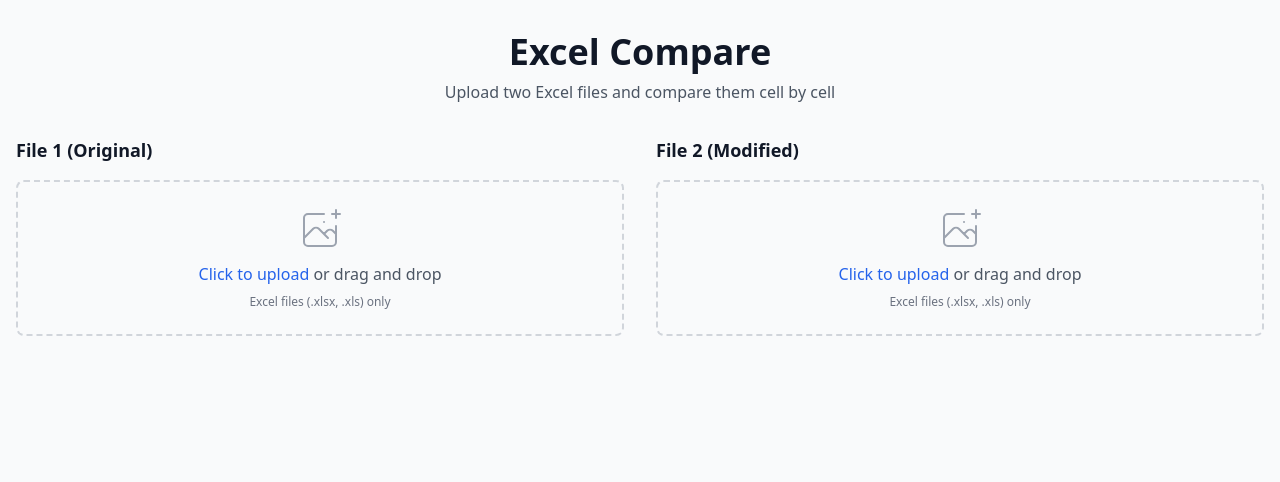
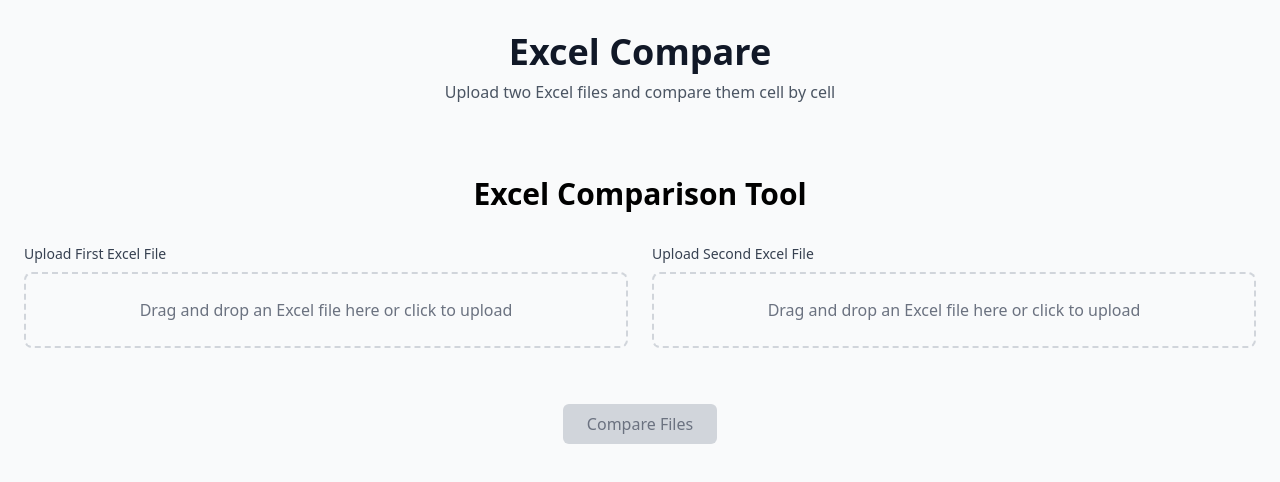
Before and after one commit to 19wburnett/GitHub-For-Excel, a Next.js app: page / in a window 1280 px wide. Shown: the top 482 px of the page. Built offline with nearby package versions, Linux system fonts and the light colour scheme.

Commit message:
Testing to see if supabase helps wiht processing.

```diff
--- a/app/components/FileUpload.tsx
+++ b/app/components/FileUpload.tsx
@@ -1,154 +1,117 @@
 'use client'
 
-import { useState, useRef, useCallback } from 'react'
+import React, { useState, useRef } from 'react'
 import { ExcelData } from '../types'
 
-interface FileUploadProps {
+type FileUploadProps = {
   label: string
-  onFileUpload: (data: ExcelData) => void
-  fileData: ExcelData | null
+  onFileUpload: (fileId: string, fileName: string, fileUrl: string) => void
+  uploadedFile?: { fileId: string; fileName: string; fileUrl: string } | null
 }
 
-export default function FileUpload({ label, onFileUpload, fileData }: FileUploadProps) {
+export default function FileUpload({ label, onFileUpload, uploadedFile }: FileUploadProps) {
   const [isDragging, setIsDragging] = useState(false)
-  const [isUploading, setIsUploading] = useState(false)
+  const [isLoading, setIsLoading] = useState(false)
   const [error, setError] = useState<string | null>(null)
   const fileInputRef = useRef<HTMLInputElement>(null)
 
-  const handleDragOver = useCallback((e: React.DragEvent) => {
+  const handleDragEnter = (e: React.DragEvent<HTMLDivElement>) => {
     e.preventDefault()
     setIsDragging(true)
-  }, [])
+  }
 
-  const handleDragLeave = useCallback((e: React.DragEvent) => {
+  const handleDragLeave = (e: React.DragEvent<HTMLDivElement>) => {
     e.preventDefault()
     setIsDragging(false)
-  }, [])
+  }
 
-  const handleDrop = useCallback(async (e: React.DragEvent) => {
+  const handleDragOver = (e: React.DragEvent<HTMLDivElement>) => {
+    e.preventDefault()
+  }
+
+  const handleDrop = (e: React.DragEvent<HTMLDivElement>) => {
     e.preventDefault()
     setIsDragging(false)
+    const file = e.dataTransfer.files[0]
+    if (file && (file.name.endsWith('.xlsx') || file.name.endsWith('.xls'))) {
+      uploadFile(file)
+    } else {
+      setError('Please upload an Excel file (.xlsx or .xls)')
+    }
+  }
 
-    const files = Array.from(e.dataTransfer.files)
-    if (files.length > 0) {
-      await handleFile(files[0])
+  const handleFileChange = (e: React.ChangeEvent<HTMLInputElement>) => {
+    const file = e.target.files?.[0]
+    if (file && (file.name.endsWith('.xlsx') || file.name.endsWith('.xls'))) {
+      uploadFile(file)
+    } else {
+      setError('Please upload an Excel file (.xlsx or .xls)')
     }
-  }, [])
+  }
 
-  const handleFileSelect = useCallback(async (e: React.ChangeEvent<HTMLInputElement>) => {
-    const files = Array.from(e.target.files || [])
-    if (files.length > 0) {
-      await handleFile(files[0])
-    }
-  }, [])
-
-  const handleFile = async (file: File) => {
-    if (!file.name.endsWith('.xlsx') && !file.name.endsWith('.xls')) {
-      setError('Please select a valid Excel file (.xlsx or .xls)')
-      return
-    }
-
-    setIsUploading(true)
+  const uploadFile = async (file: File) => {
+    setIsLoading(true)
     setError(null)
-
     try {
       const formData = new FormData()
       formData.append('file', file)
-
       const response = await fetch('/api/upload', {
         method: 'POST',
         body: formData,
       })
 
-      if (response.ok) {
-        const data = await response.json()
-        onFileUpload(data)
-      } else {
-        const errorData = await response.json()
-        setError(errorData.error || 'Upload failed')
+      if (!response.ok) {
+        const errorData = await response.json().catch(() => ({}))
+        throw new Error(errorData.error || 'Failed to upload file')
       }
-    } catch (error) {
-      setError('Upload failed. Please try again.')
+
+      const fileData = await response.json()
+      // With Supabase, we get fileId, fileName, fileUrl instead of ExcelData with sheets
+      onFileUpload(fileData.fileId, fileData.fileName, fileData.fileUrl)
+    } catch (err) {
+      setError(err instanceof Error ? err.message : 'Failed to upload file')
     } finally {
-      setIsUploading(false)
+      setIsLoading(false)
     }
   }
 
-  const handleClick = () => {
-    fileInputRef.current?.click()
-  }
-
-  const removeFile = () => {
-    onFileUpload({} as ExcelData)
-  }
-
   return (
-    <div className="space-y-4">
-      <h3 className="text-lg font-semibold text-gray-900">{label}</h3>
-
-      {!fileData?.fileName ? (
+    <div className="mb-6">
+      <label className="block text-sm font-medium text-gray-700 mb-2">{label}</label>
+      {uploadedFile ? (
+        <div className="mt-2 p-4 bg-green-50 border border-green-200 rounded-md text-sm text-green-800">
+          Uploaded: {uploadedFile.fileName}
+        </div>
+      ) : (
         <div
-          className={`file-upload-zone ${isDragging ? 'dragover' : ''} cursor-pointer`}
+          className={`mt-2 p-6 border-2 border-dashed rounded-lg text-center cursor-pointer transition-colors duration-200 ${
+            isDragging ? 'border-blue-500 bg-blue-50' : 'border-gray-300 bg-gray-50 hover:bg-gray-100'
+          }`}
+          onDragEnter={handleDragEnter}
+          onDragLeave={handleDragLeave}
           onDragOver={handleDragOver}
-          onDragLeave={handleDragLeave}
           onDrop={handleDrop}
-          onClick={handleClick}
+          onClick={() => fileInputRef.current?.click()}
         >
           <input
+            type="file"
             ref={fileInputRef}
-            type="file"
+            className="hidden"
             accept=".xlsx,.xls"
-            onChange={handleFileSelect}
-            className="hidden"
+            onChange={handleFileChange}
           />
-
-          {isUploading ? (
-            <div className="space-y-2">
-              <div className="animate-spin rounded-full h-8 w-8 border-b-2 border-blue-600 mx-auto"></div>
-              <p className="text-gray-600">Processing Excel file...</p>
-            </div>
+          {isLoading ? (
+            <div className="text-blue-600">Uploading...</div>
           ) : (
-            <div className="space-y-2">
-              <svg className="mx-auto h-12 w-12 text-gray-400" stroke="currentColor" fill="none" viewBox="0 0 48 48">
-                <path d="M28 8H12a4 4 0 00-4 4v20m32-12v8m0 0v8a4 4 0 01-4 4H12a4 4 0 01-4-4v-4m32-4l-3.172-3.172a4 4 0 00-5.656 0L28 28M8 32l9.172-9.172a4 4 0 015.656 0L28 28m0 0l4 4m4-24h8m-4-4v8m-12 4h.02" strokeWidth={2} strokeLinecap="round" strokeLinejoin="round" />
-              </svg>
-              <p className="text-gray-600">
-                <span className="font-medium text-blue-600 hover:text-blue-500">Click to upload</span> or drag and drop
-              </p>
-              <p className="text-xs text-gray-500">Excel files (.xlsx, .xls) only</p>
+            <div className="text-gray-500">
+              Drag and drop an Excel file here or click to upload
             </div>
           )}
         </div>
-      ) : (
-        <div className="bg-white border border-gray-200 rounded-lg p-4">
-          <div className="flex items-center justify-between">
-            <div className="flex items-center space-x-3">
-              <svg className="h-8 w-8 text-green-500" fill="none" stroke="currentColor" viewBox="0 0 24 24">
-                <path strokeLinecap="round" strokeLinejoin="round" strokeWidth={2} d="M9 12l2 2 4-4m6 2a9 9 0 11-18 0 9 9 0 0118 0z" />
-              </svg>
-              <div>
-                <p className="font-medium text-gray-900">{fileData.fileName}</p>
-                <p className="text-sm text-gray-500">
-                  {fileData.sheets.length} sheet{fileData.sheets.length !== 1 ? 's' : ''} •
-                  {new Date(fileData.uploadedAt).toLocaleString()}
-                </p>
-              </div>
-            </div>
-            <button
-              onClick={removeFile}
-              className="text-red-600 hover:text-red-800 p-1"
-            >
-              <svg className="h-5 w-5" fill="none" stroke="currentColor" viewBox="0 0 24 24">
-                <path strokeLinecap="round" strokeLinejoin="round" strokeWidth={2} d="M19 7l-.867 12.142A2 2 0 0116.138 21H7.862a2 2 0 01-1.995-1.858L5 7m5 4v6m4-6v6m1-10V4a1 1 0 00-1-1h-4a1 1 0 00-1 1v3M4 7h16" />
-              </svg>
-            </button>
-          </div>
-        </div>
       )}
-
-      {error && (
-        <div className="bg-red-50 border border-red-200 rounded-lg p-3">
-          <p className="text-red-800 text-sm">{error}</p>
+      {error && !uploadedFile && (
+        <div className="mt-2 p-3 bg-red-50 border border-red-200 rounded-md text-sm text-red-800">
+          {error}
         </div>
       )}
     </div>
--- a/app/page.tsx
+++ b/app/page.tsx
@@ -3,83 +3,90 @@
 import { useState } from 'react'
 import FileUpload from './components/FileUpload'
 import ComparisonResults from './components/ComparisonResults'
-import { ExcelData, ComparisonResult } from './types'
+import { ComparisonResult } from './types'
 
 export default function Home() {
-  const [file1Data, setFile1Data] = useState<ExcelData | null>(null)
-  const [file2Data, setFile2Data] = useState<ExcelData | null>(null)
+  const [file1, setFile1] = useState<{ fileId: string; fileName: string; fileUrl: string } | null>(null)
+  const [file2, setFile2] = useState<{ fileId: string; fileName: string; fileUrl: string } | null>(null)
   const [comparisonResult, setComparisonResult] = useState<ComparisonResult | null>(null)
   const [isComparing, setIsComparing] = useState(false)
+  const [comparisonError, setComparisonError] = useState<string | null>(null)
 
-  const handleFile1Upload = (data: ExcelData) => {
-    setFile1Data(data)
+  const handleFile1Upload = (fileId: string, fileName: string, fileUrl: string) => {
+    setFile1({ fileId, fileName, fileUrl })
+    setComparisonResult(null) // Reset comparison result when a new file is uploaded
   }
 
-  const handleFile2Upload = (data: ExcelData) => {
-    setFile2Data(data)
+  const handleFile2Upload = (fileId: string, fileName: string, fileUrl: string) => {
+    setFile2({ fileId, fileName, fileUrl })
+    setComparisonResult(null) // Reset comparison result when a new file is uploaded
   }
 
   const handleCompare = async () => {
-    if (!file1Data || !file2Data) return
+    if (!file1 || !file2) {
+      setComparisonError('Please upload both files before comparing.')
+      return
+    }
 
     setIsComparing(true)
+    setComparisonError(null)
     try {
       const response = await fetch('/api/compare', {
         method: 'POST',
         headers: {
           'Content-Type': 'application/json',
         },
-        body: JSON.stringify({
-          file1: file1Data,
-          file2: file2Data,
-        }),
+        body: JSON.stringify({ file1Id: file1.fileId, file2Id: file2.fileId }),
       })
 
-      if (response.ok) {
-        const result = await response.json()
-        setComparisonResult(result)
-      } else {
-        console.error('Comparison failed')
+      if (!response.ok) {
+        const errorData = await response.json().catch(() => ({}))
+        throw new Error(errorData.error || 'Failed to compare files')
       }
+
+      const data = await response.json()
+      setComparisonResult(data)
     } catch (error) {
-      console.error('Error comparing files:', error)
+      setComparisonError(error instanceof Error ? error.message : 'Failed to compare files')
     } finally {
       setIsComparing(false)
     }
   }
 
-  const canCompare = file1Data && file2Data
-
   return (
-    <main className="space-y-8">
-      <div className="grid grid-cols-1 lg:grid-cols-2 gap-8">
+    <main className="container mx-auto py-10 space-y-8 px-2">
+      <h1 className="text-3xl font-bold text-center mb-6">Excel Comparison Tool</h1>
+      <div className="grid grid-cols-1 md:grid-cols-2 gap-6">
         <FileUpload
-          label="File 1 (Original)"
+          label="Upload First Excel File"
           onFileUpload={handleFile1Upload}
-          fileData={file1Data}
+          uploadedFile={file1}
         />
         <FileUpload
-          label="File 2 (Modified)"
+          label="Upload Second Excel File"
           onFileUpload={handleFile2Upload}
-          fileData={file2Data}
+          uploadedFile={file2}
         />
       </div>
-
-      {canCompare && (
-        <div className="text-center">
-          <button
-            onClick={handleCompare}
-            disabled={isComparing}
-            className="bg-blue-600 hover:bg-blue-700 disabled:bg-gray-400 text-white font-semibold py-3 px-8 rounded-lg transition-colors"
-          >
-            {isComparing ? 'Comparing...' : 'Compare Files'}
-          </button>
+      <div className="flex justify-center mt-6">
+        <button
+          onClick={handleCompare}
+          disabled={!file1 || !file2 || isComparing}
+          className={`px-6 py-2 rounded-md font-medium transition-colors ${
+            !file1 || !file2 || isComparing
+              ? 'bg-gray-300 text-gray-500 cursor-not-allowed'
+              : 'bg-blue-600 text-white hover:bg-blue-700'
+          }`}
+        >
+          {isComparing ? 'Comparing...' : 'Compare Files'}
+        </button>
+      </div>
+      {comparisonError && (
+        <div className="mt-4 p-3 bg-red-50 border border-red-200 rounded-md text-sm text-red-800 text-center">
+          {comparisonError}
         </div>
       )}
-
-      {comparisonResult && (
-        <ComparisonResults result={comparisonResult} />
-      )}
+      {comparisonResult && <ComparisonResults result={comparisonResult} />}
     </main>
   )
 }
```
Also changed, not shown: app/api/upload/route.ts (+7 -9 lines).
